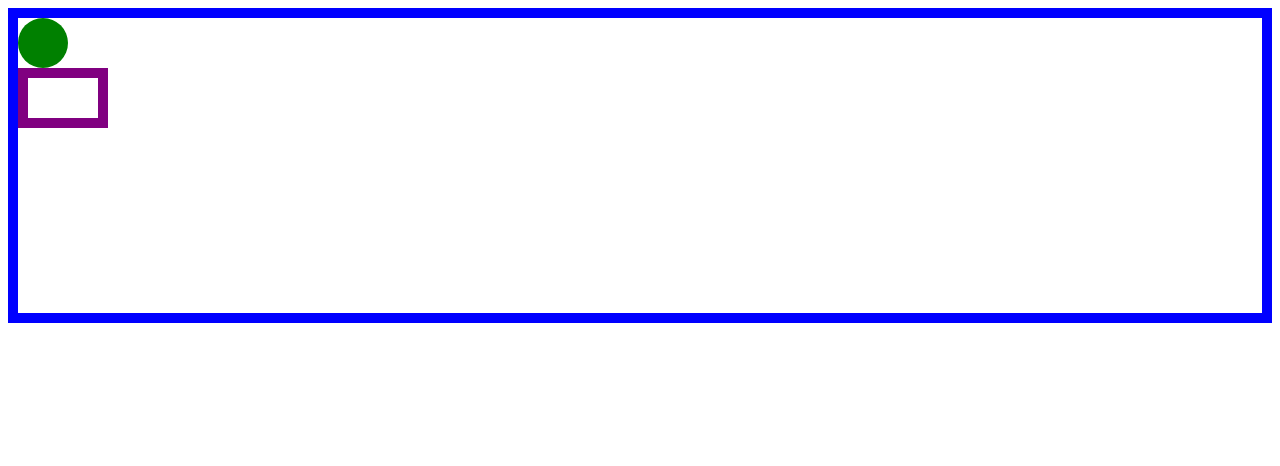
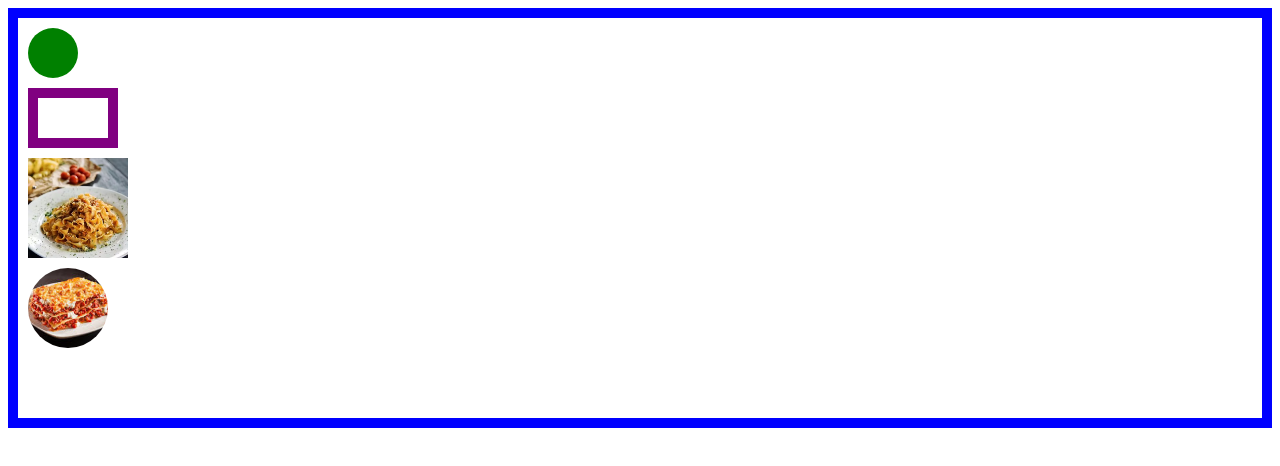
Before and after one commit to raphaelmoynat/intro-css, a plain HTML site: page index.html in a window 1280 px wide. Drawn offline with Linux system fonts and the light colour scheme.

Commit message:
ajout du cercle et marge entre elements

```diff
--- a/index.html
+++ b/index.html
@@ -9,10 +9,11 @@
     <link rel="stylesheet" href="style.css">
 </head>
 <body>
-<div class="bleu">
+    <div class="bleu">
     <div class="vert"></div>
     <div class="violet"></div>
-    <div class="carre"></div>
+    <div class="pates"></div>
+    <div class="lasagnes"></div>
 </div>
 </body>
 </html>
--- a/style.css
+++ b/style.css
@@ -1,5 +1,5 @@
 .bleu{
-    height: 295px;
+    height: 400px;
     border:10px blue solid;
 }
 
@@ -8,17 +8,34 @@
     width:50px;
     background-color: green;
     border-radius: 50%;
+    margin: 10px;
 }
 
 .violet{
     width: 70px;
     height: 40px;
     border: 10px purple solid;
+    margin: 10px;
+}
+
+
+
+.pates{
+    background-image: url("pates.jpeg");
+    height: 100px;
+    width: 100px;
+    background-size: cover;
+    background-position: center;
+    margin: 10px;
 
 }
 
-.carre{
-    width: 30px;
-    height: 30px;
-
+.lasagnes{
+    height: 80px;
+    width:80px;
+    border-radius: 50%;
+    background-image: url("lasagnes.jpeg");
+    background-size: cover;
+    background-position: center;
+    margin: 10px;
 }
```
Also changed, not shown: lasagnes.jpeg (added).
